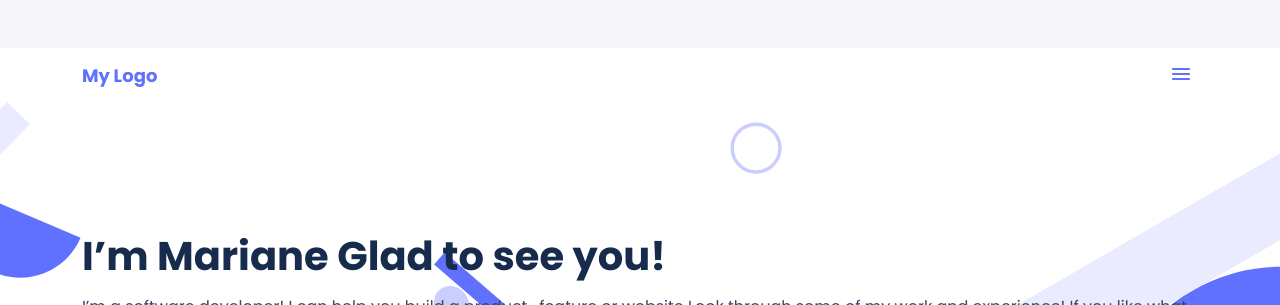
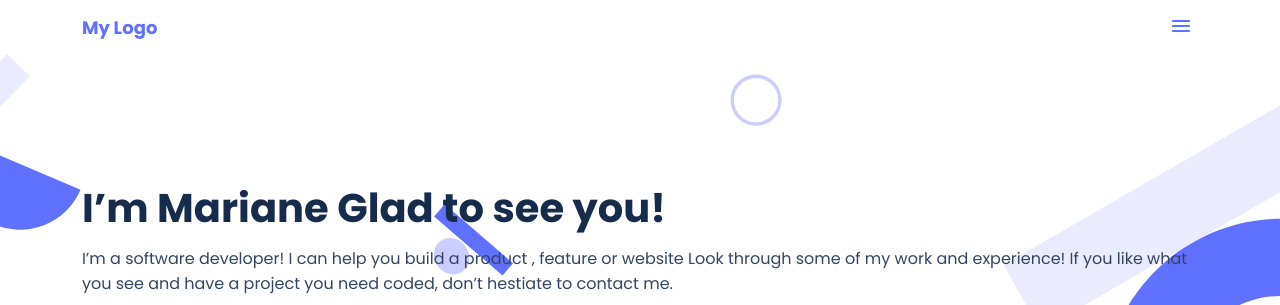
Before and after one commit to Willian-Berrocal/Portfolio-project, a website: page index.html in a window 1280 px wide. Shown: the top 305 px of the page. Drawn offline with Linux system fonts and the light colour scheme.

Commit message:
Correct identation

```diff
--- a/index.html
+++ b/index.html
@@ -12,7 +12,6 @@
   <link href="https://fonts.googleapis.com/css2?family=Poppins:wght@400;500;600;700&display=swap" rel="stylesheet">
 </head>
 <body>
-    <div class="blank"></div>
   <header class="app-bar container-h">
     <a href="#" class="logo">My Logo</a>
     <button class="simple-button"><img src="images/Union.svg" alt="Burger menu"></button>
--- a/style.css
+++ b/style.css
@@ -84,10 +84,6 @@ body {
 }
 
 /* ----------- APP-BAR ----------- */
-
-.blank {
-  height: 6vh;
-}
 
 .app-bar {
   background-color: var(--primary-bg);
```
Lines whose indentation alone changed are shown as unchanged.
